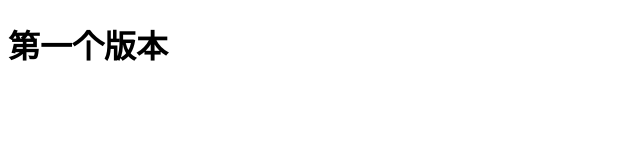
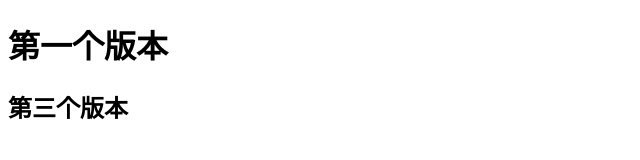
Before and after one commit to zzyu825/gitlesson, a plain HTML site: page index.html in a window 1280 px wide. Shown: the whole page, without its empty margins (0-640 px from the left). Drawn offline with Linux system fonts and the light colour scheme.

Commit message:
version 3

```diff
--- /dev/null
+++ b/index.css
@@ -0,0 +1,4 @@
+* {
+    padding: 0;
+    margin: 0;
+}
--- a/index.html
+++ b/index.html
@@ -14,5 +14,6 @@
         M：修改了
     -->
     <h1>第一个版本</h1>
+    <h2>第三个版本</h2>
 </body>
 </html>
```
